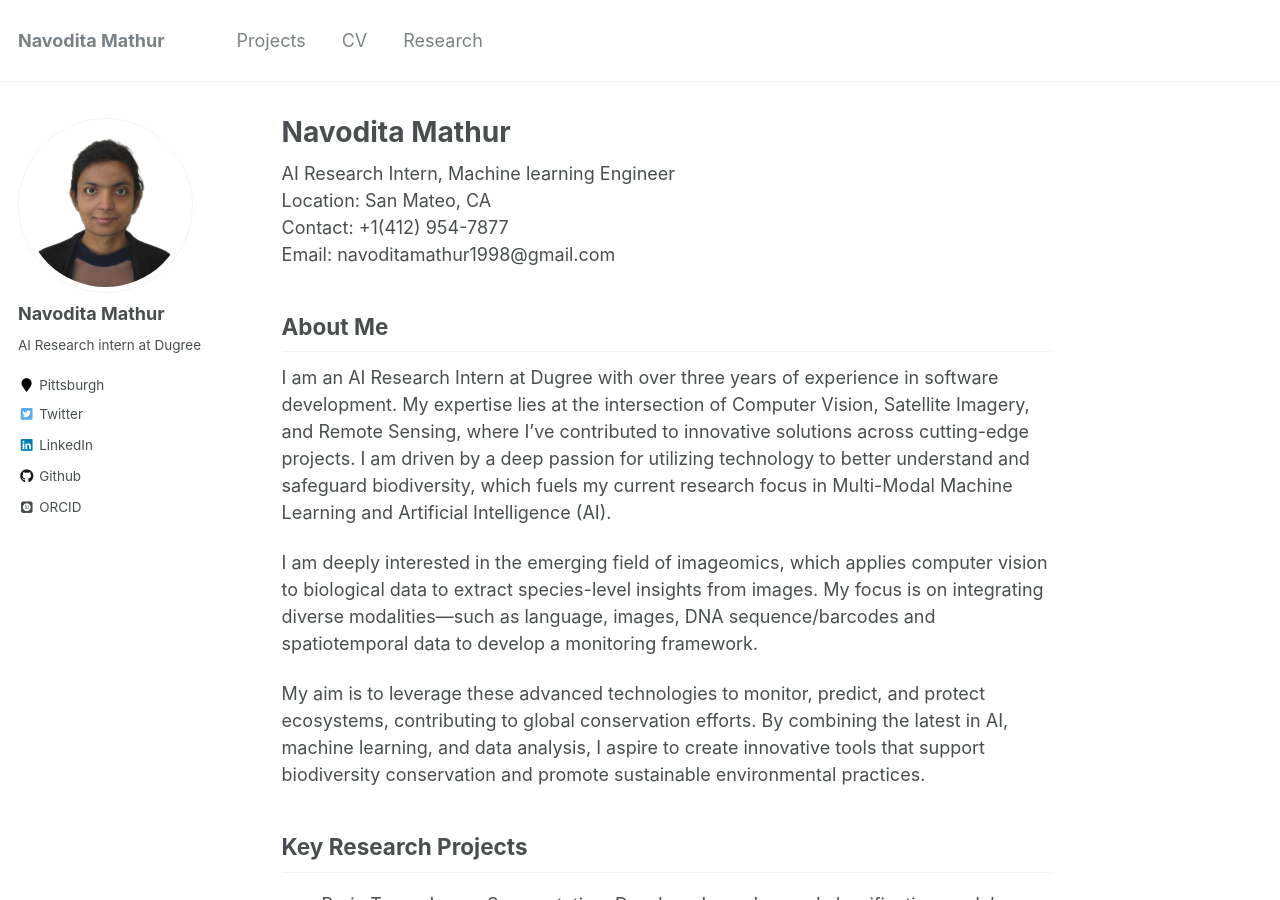
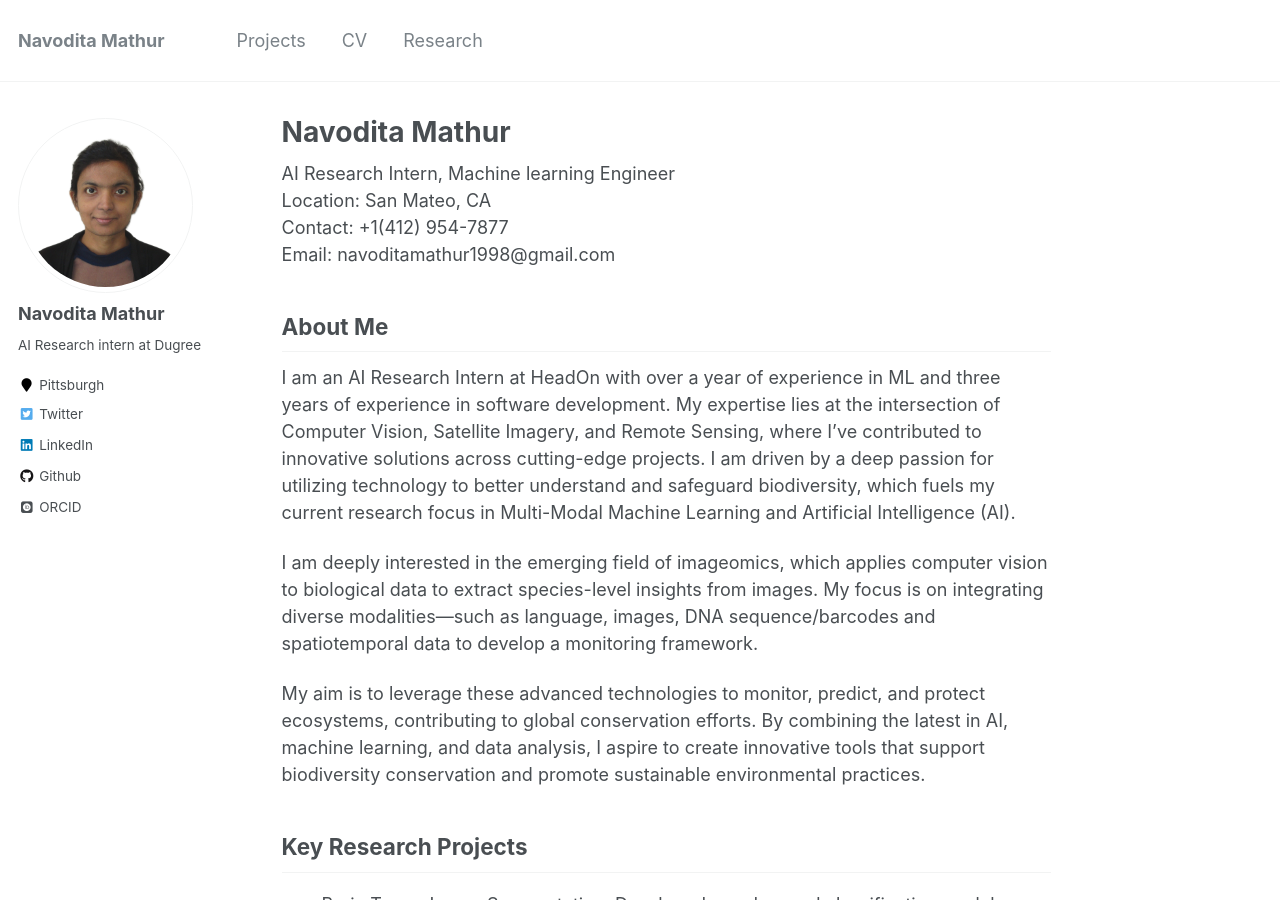
Before and after one commit to Navoditamathur/Navoditamathur.github.io, a Jekyll site: the page built from _pages/about.md, in a window 1280 px wide and 900 px high. Built offline with Jekyll 4.4.1, drawn with Linux system fonts in a browser that asks for light colours; some web fonts are replaced.

Commit message:
Update about.md

```diff
--- a/_pages/about.md
+++ b/_pages/about.md
@@ -15,7 +15,7 @@ Email: navoditamathur1998@gmail.com<br/>
 
 About Me
 ------
-I am an AI Research Intern at Dugree with over three years of experience in software development. My expertise lies at the intersection of Computer Vision, Satellite Imagery, and Remote Sensing, where I’ve contributed to innovative solutions across cutting-edge projects. I am driven by a deep passion for utilizing technology to better understand and safeguard biodiversity, which fuels my current research focus in Multi-Modal Machine Learning and Artificial Intelligence (AI).
+I am an AI Research Intern at HeadOn with over a year of experience in ML and three years of experience in software development. My expertise lies at the intersection of Computer Vision, Satellite Imagery, and Remote Sensing, where I’ve contributed to innovative solutions across cutting-edge projects. I am driven by a deep passion for utilizing technology to better understand and safeguard biodiversity, which fuels my current research focus in Multi-Modal Machine Learning and Artificial Intelligence (AI).
 
 I am deeply interested in the emerging field of imageomics, which applies computer vision to biological data to extract species-level insights from images. My focus is on integrating diverse modalities—such as language, images, DNA sequence/barcodes and spatiotemporal data to develop a monitoring framework.
 
```
